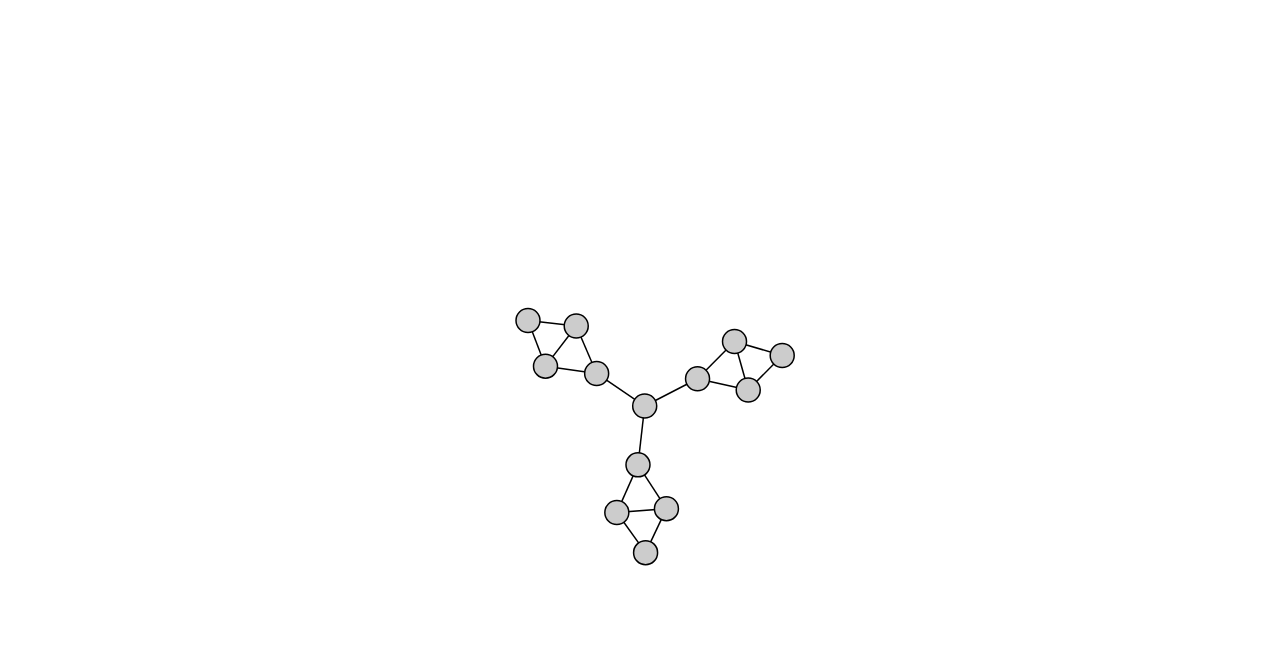
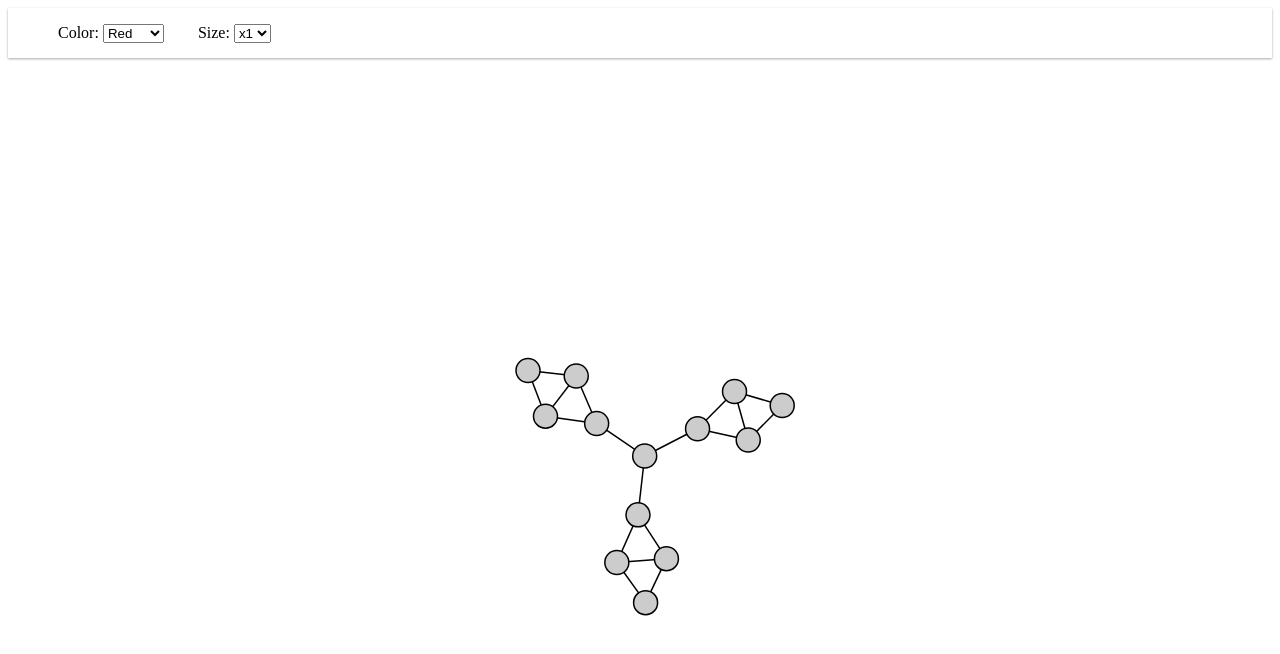
Before and after one commit to diogoasouza/AnytimeAnywhere, a plain HTML site: page index.html in a window 1280 px wide. Drawn offline with nearby package versions, Linux system fonts and the light colour scheme.

Commit message:
Settings pro node selecionado
Agora eu deixei o /*visibility: hidden;*/ comentado só pra testar.
Depois que funcionar o click, a gente deixa hidden e visível quando
tiver click em algum node.

```diff
--- a/index.html
+++ b/index.html
@@ -13,8 +13,38 @@
 		stroke: #000;
 		stroke-width: 1.5px;
 	}
+	#settings {
+		/*visibility: hidden;*/
+		height: 50px;
+		padding-left: 50px;
+		box-shadow: 0 1px 3px rgba(0,0,0,0.12), 0 1px 2px rgba(0,0,0,0.24);
+  		transition: all 0.3s cubic-bezier(.25,.8,.25,1);
+	}
+
+	#settings:hover {
+  		box-shadow: 0 14px 28px rgba(0,0,0,0.25), 0 10px 10px rgba(0,0,0,0.22);
+	}
+
+	#settings select {
+		margin-right: 30px;
+		margin-top: 16px;
+	}
 </style>
 <body>
+	<div id="settings">
+		Color:
+			<select>
+				<option value="red">Red</option>
+				<option value="blue">Blue</option>
+				<option value="yellow">Yellow</option>
+			</select>
+		Size:
+			<select>
+				<option value="x1">x1</option>
+				<option value="x2">x2</option>
+				<option value="x3">x3</option>
+			</select>
+	</div>
 	<script src="https://d3js.org/d3.v3.min.js" charset="utf-8"></script>
 	<script src="js/index.js" charset="utf-8"></script>
 </body>
```
Lines whose indentation alone changed are shown as unchanged.
